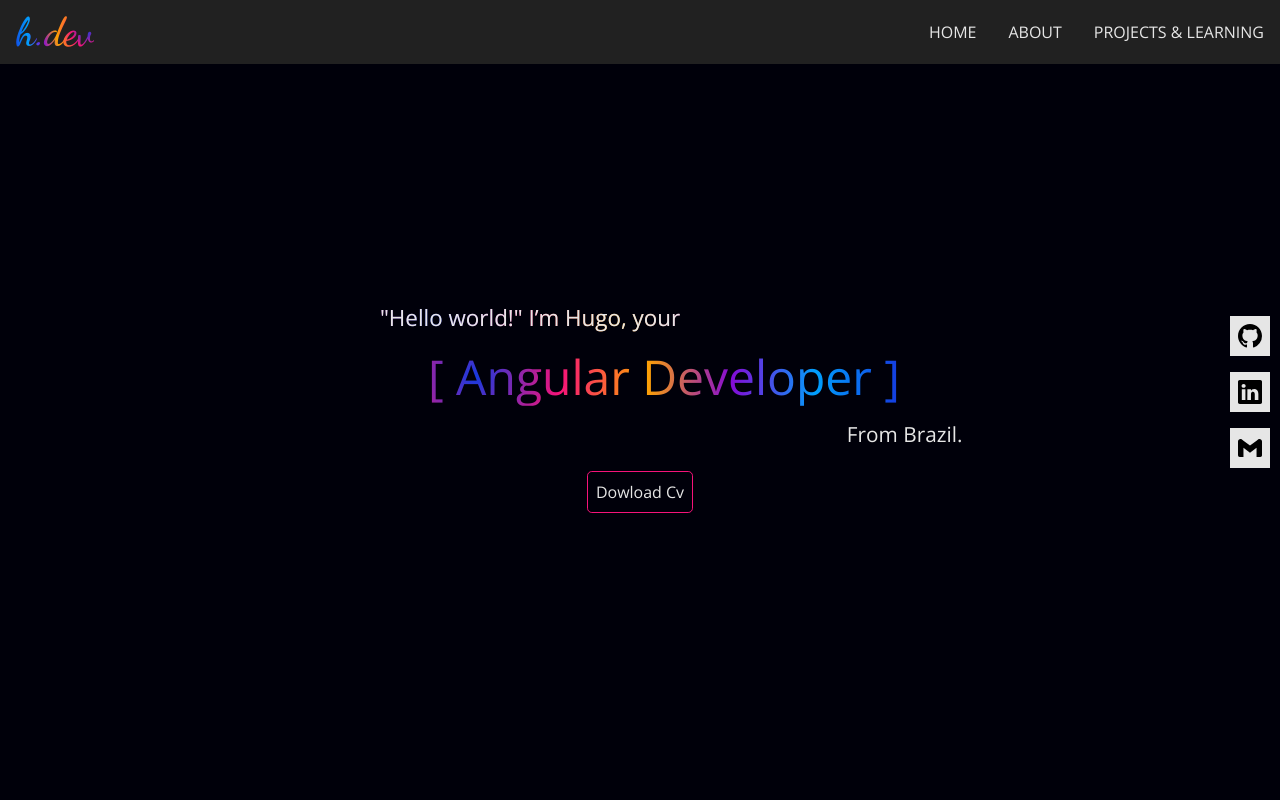
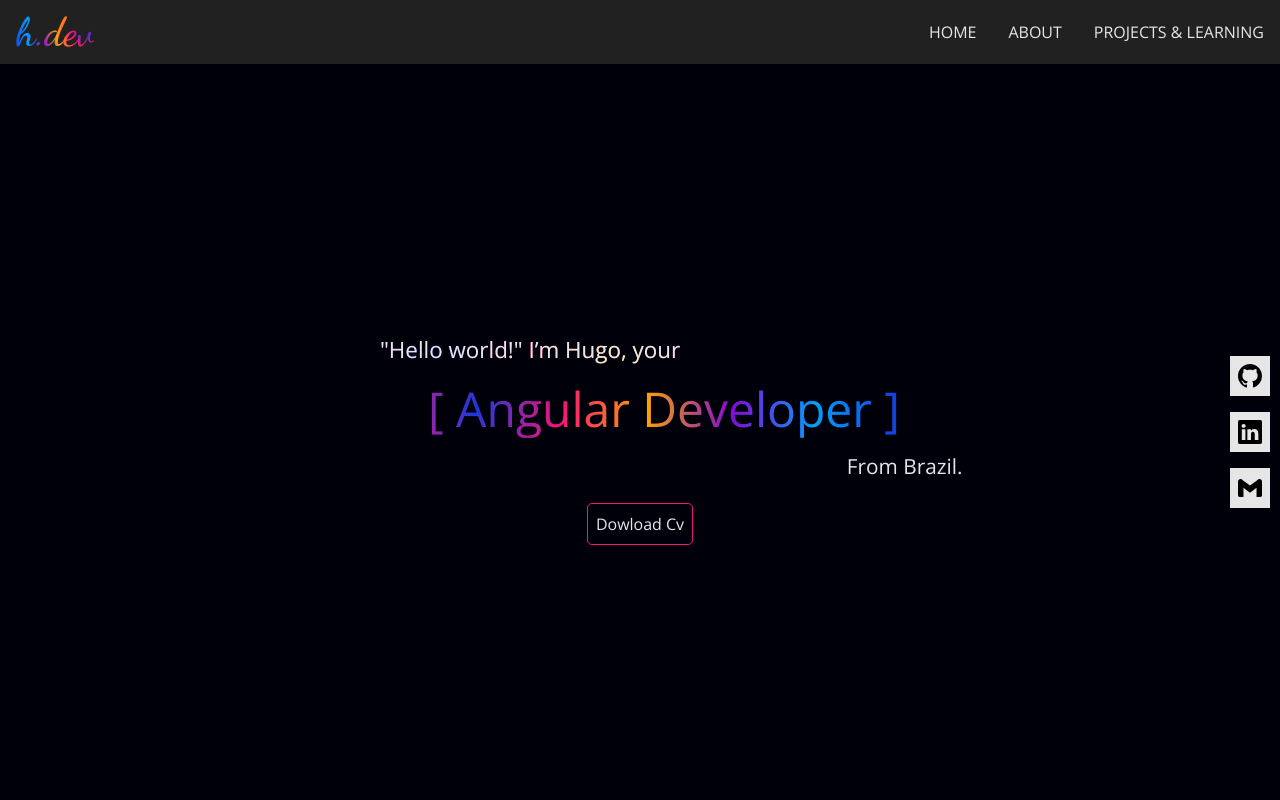
Before and after one commit to Hugodelelis/portfolio, an Angular app: page / in a window 1280 px wide. Shown: the top 800 px of the page. Built offline with nearby package versions, Linux system fonts and the light colour scheme.

Commit message:
align home

```diff
--- a/src/app/modules/components/home/home.component.scss
+++ b/src/app/modules/components/home/home.component.scss
@@ -8,6 +8,7 @@
         justify-content: center;
         align-items: center;
         padding: 0 1em;
+        padding-top: 64px;
 
         .titles {
             display: flex;
@@ -37,8 +38,8 @@
             align-items: center;
             gap: 1em;
             right: 10px;
-            bottom: 10%;
-            top: 8%;
+            bottom: 0%;
+            top: 64px;
             position: absolute;
 
             a {
```
